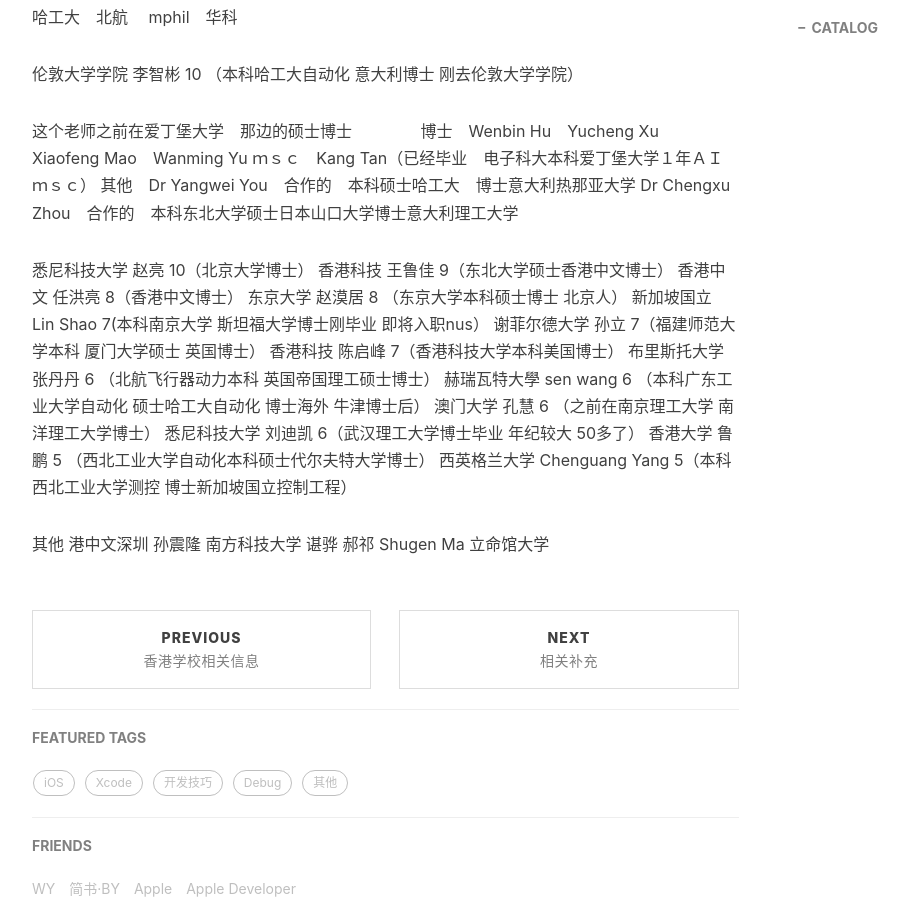
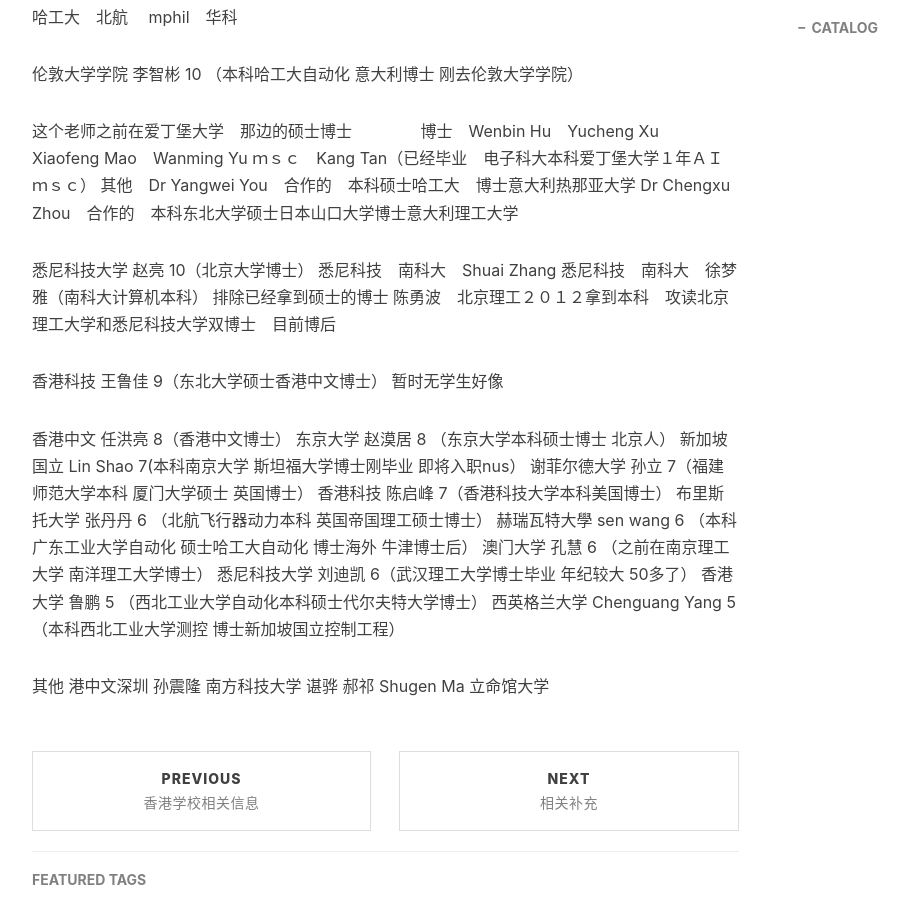
Before and after one commit to pengjiao123/pengjiao123.github.io, a Jekyll site: the page built from _posts/2022-06-18-实习相关.md, in a window 1280 px wide and 900 px high, scrolled down 2847 px. Shown: the whole window, without its empty margins (233-1142 px from the left). Built offline with Jekyll 4.4.1, drawn with Linux system fonts in a browser that asks for light colours; nearby versions of some CDN libraries; comment, search, counter and statistics services are not loaded.

Commit message:
Update 2022-06-18-实习相关.md

```diff
--- a/_posts/2022-06-18-实习相关.md
+++ b/_posts/2022-06-18-实习相关.md
@@ -151,7 +151,14 @@
 
 
 悉尼科技大学 赵亮 10（北京大学博士）
+悉尼科技　南科大　Shuai Zhang
+悉尼科技　南科大　徐梦雅（南科大计算机本科）
+排除已经拿到硕士的博士
+陈勇波　北京理工２０１２拿到本科　攻读北京理工大学和悉尼科技大学双博士　目前博后
+
 香港科技 王鲁佳 9（东北大学硕士香港中文博士）
+暂时无学生好像
+
 香港中文 任洪亮 8（香港中文博士）
  东京大学 赵漠居 8 （东京大学本科硕士博士 北京人）
 新加坡国立 Lin Shao 7(本科南京大学 斯坦福大学博士刚毕业 即将入职nus）
```
